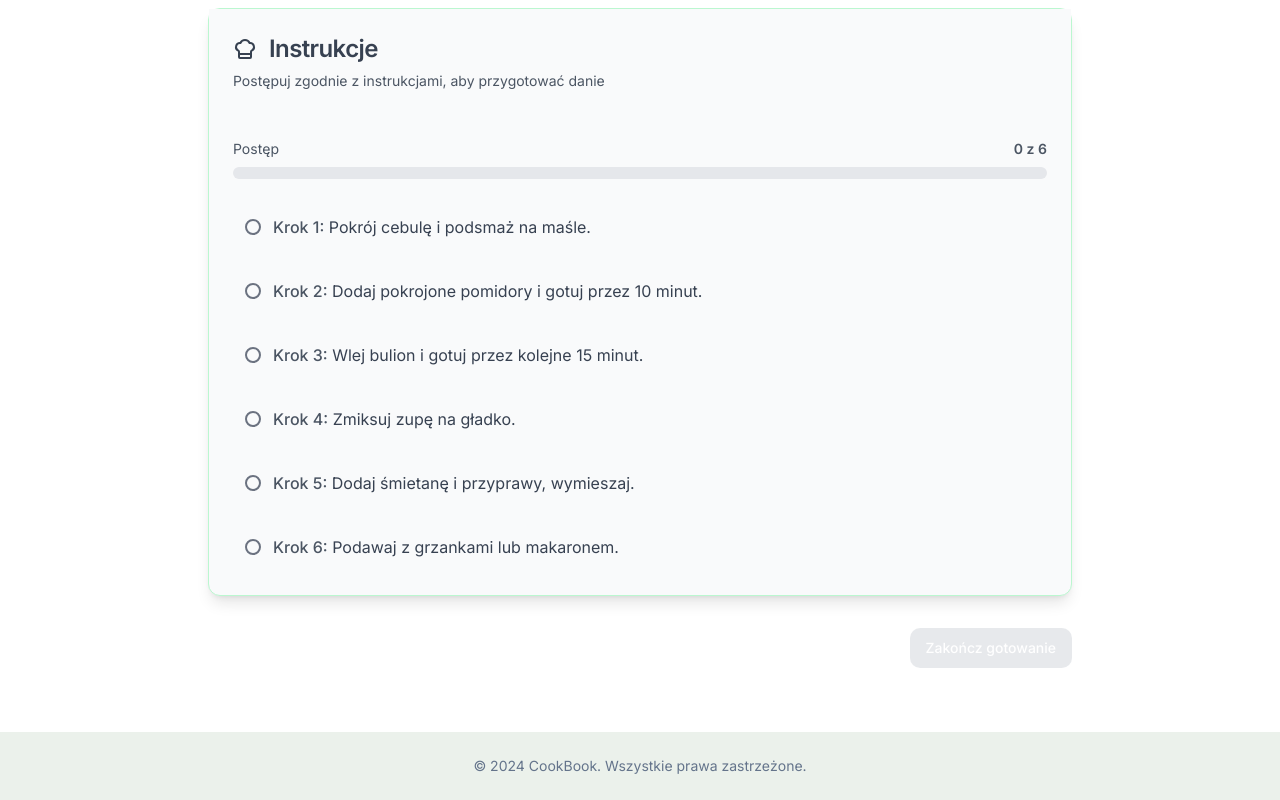
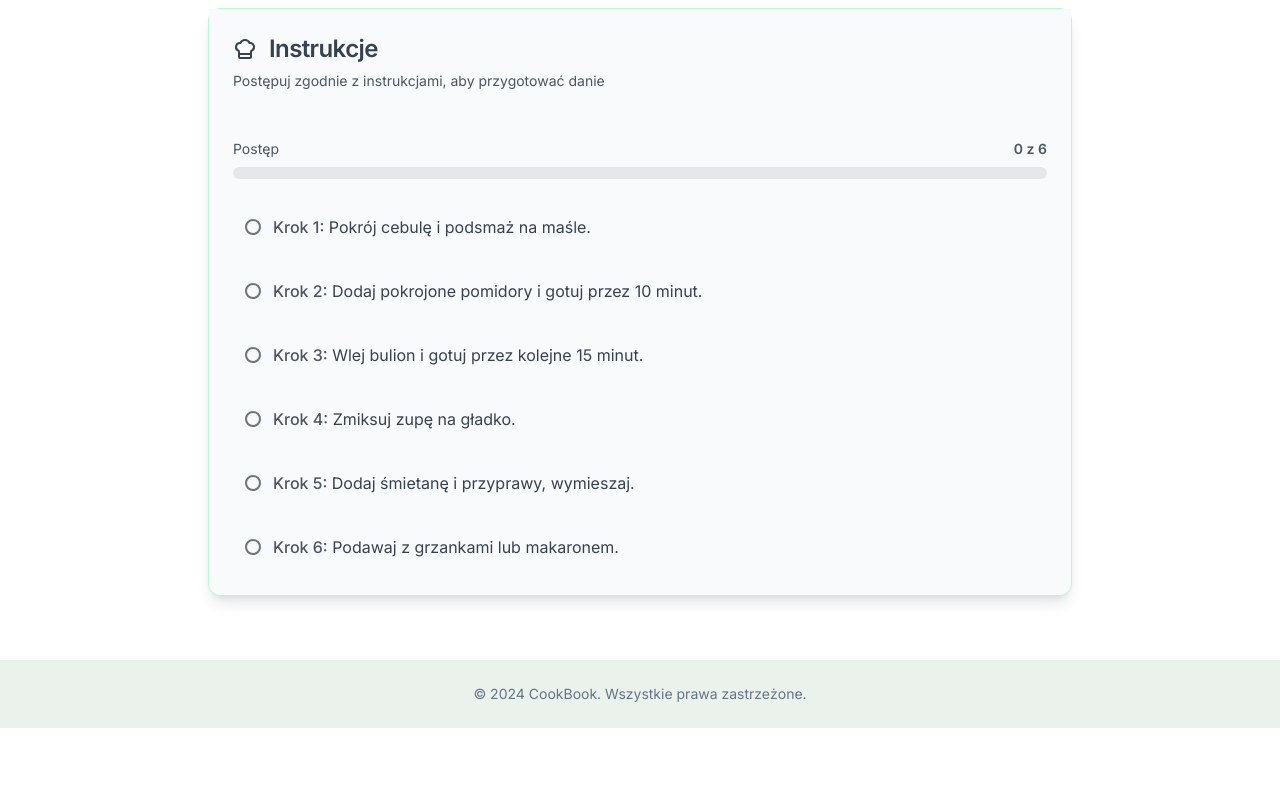
Before and after one commit to mpszkudlarek/cook_book, a Next.js app: page /recipes/1/cook in a window 1280 px wide. Shown: the part 569-1369 px from the top of the page. After the commit the page ends 1297 px from the top, so only its background shows below. Built offline with nearby package versions, Linux system fonts and the light colour scheme.

Commit message:
chore: remove unnecessary "zakończ gotowanie" button from /cook view

```diff
--- a/app/recipes/[id]/cook/page.tsx
+++ b/app/recipes/[id]/cook/page.tsx
@@ -26,7 +26,15 @@ export default function CookRecipePage() {
     } else {
       router.push('/results')
     }
-  }, [params.id, router])
+  }, [params.id, router, setCompletedSteps]);
+
+  useEffect(() => {
+    if (recipe && completedSteps.length === recipe.steps.length) {
+      setIsFinished(true);
+    } else {
+      setIsFinished(false);
+    }
+  }, [completedSteps, recipe]);
 
   const toggleStep = (index: number) => {
     setCompletedSteps(prev =>
@@ -155,16 +163,6 @@ export default function CookRecipePage() {
           </CardContent>
         </Card>
 
-        <div className="flex justify-end items-center">
-          <Button
-              disabled={completedSteps.length !== recipe.steps.length}
-              onClick={() => setIsFinished(true)}
-              className="bg-green-500 text-white hover:bg-green-600 dark:bg-green-600 dark:hover:bg-green-700 disabled:bg-gray-300 dark:disabled:bg-gray-600 transition-colors"
-          >
-            Zakończ gotowanie
-          </Button>
-        </div>
-
         {isFinished && (
             <motion.div
                 initial={{ opacity: 0, y: 50 }}
```
